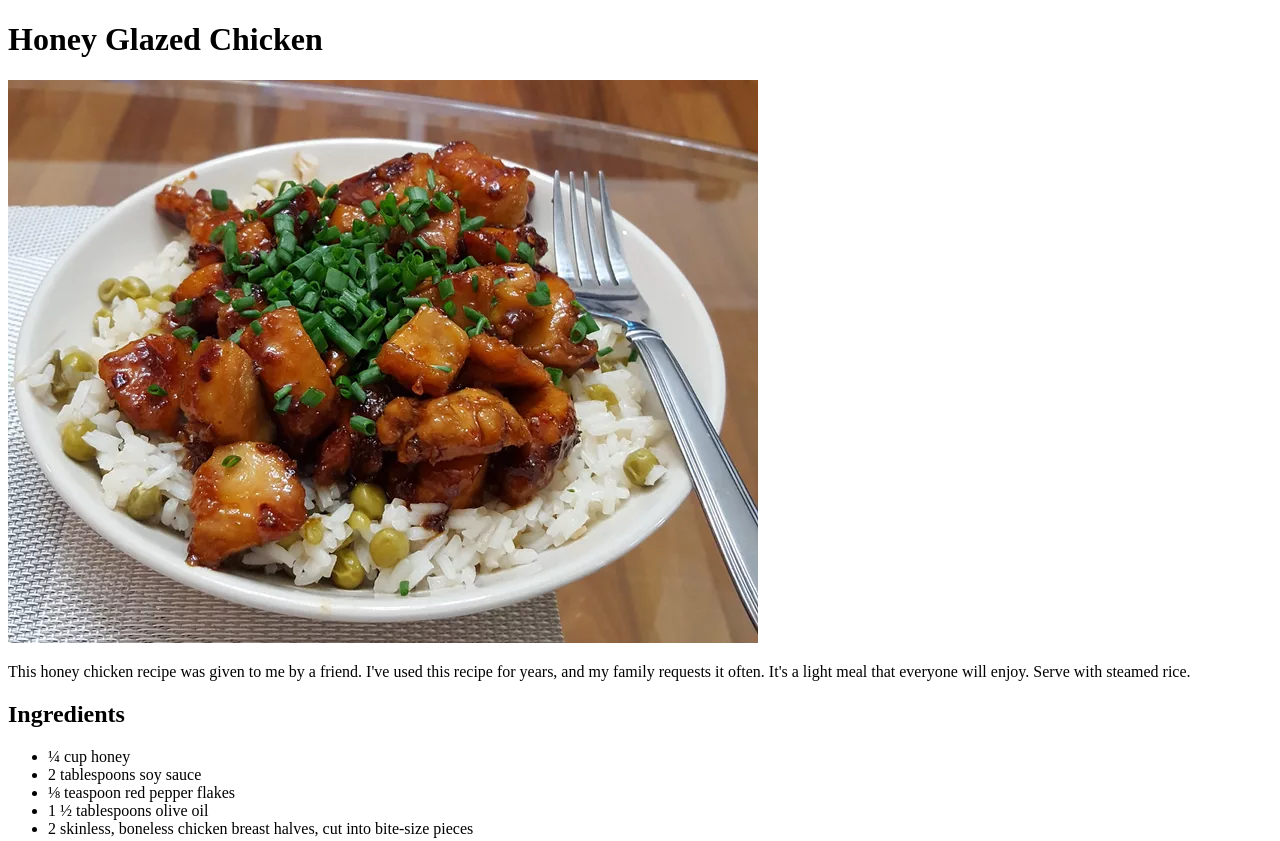
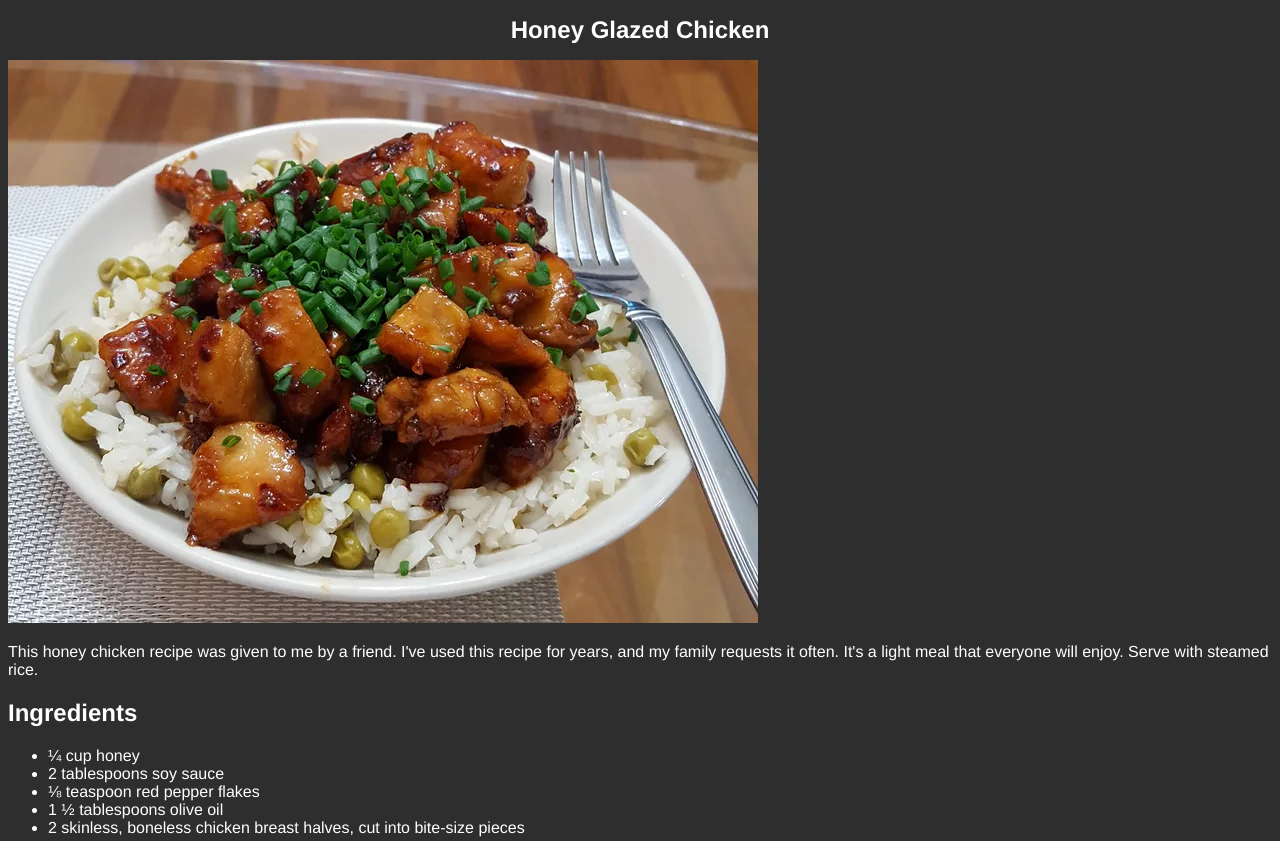
Before and after one commit to KillerTeddy/odin-recipes, a plain HTML site: page recipes/honey-glazed-chicken.html in a window 1280 px wide. Shown: the top 841 px of the page. Drawn offline with Linux system fonts and the light colour scheme.

Commit message:
Added some basic css styling

```diff
--- a/recipes/honey-glazed-chicken.html
+++ b/recipes/honey-glazed-chicken.html
@@ -1,6 +1,7 @@
 <!DOCTYPE html>
 <html lang="en">
 <head>
+    <link rel="stylesheet" href="../styles.css">
     <meta charset="UTF-8">
     <meta http-equiv="X-UA-Compatible" content="IE=edge">
     <meta name="viewport" content="width=device-width, initial-scale=1.0">
--- /dev/null
+++ b/styles.css
@@ -0,0 +1,10 @@
+* {
+    font-family: Helvetica, Verdana, sans-serif;
+    background-color: rgb(46, 46, 46);
+    color: white;
+}
+
+h1 {
+    font-size: 24px;
+    text-align: center;
+}
```
Also changed, not shown: index.html (+1 -0 lines), recipes/prok-chops.html (+1 -0 lines).
